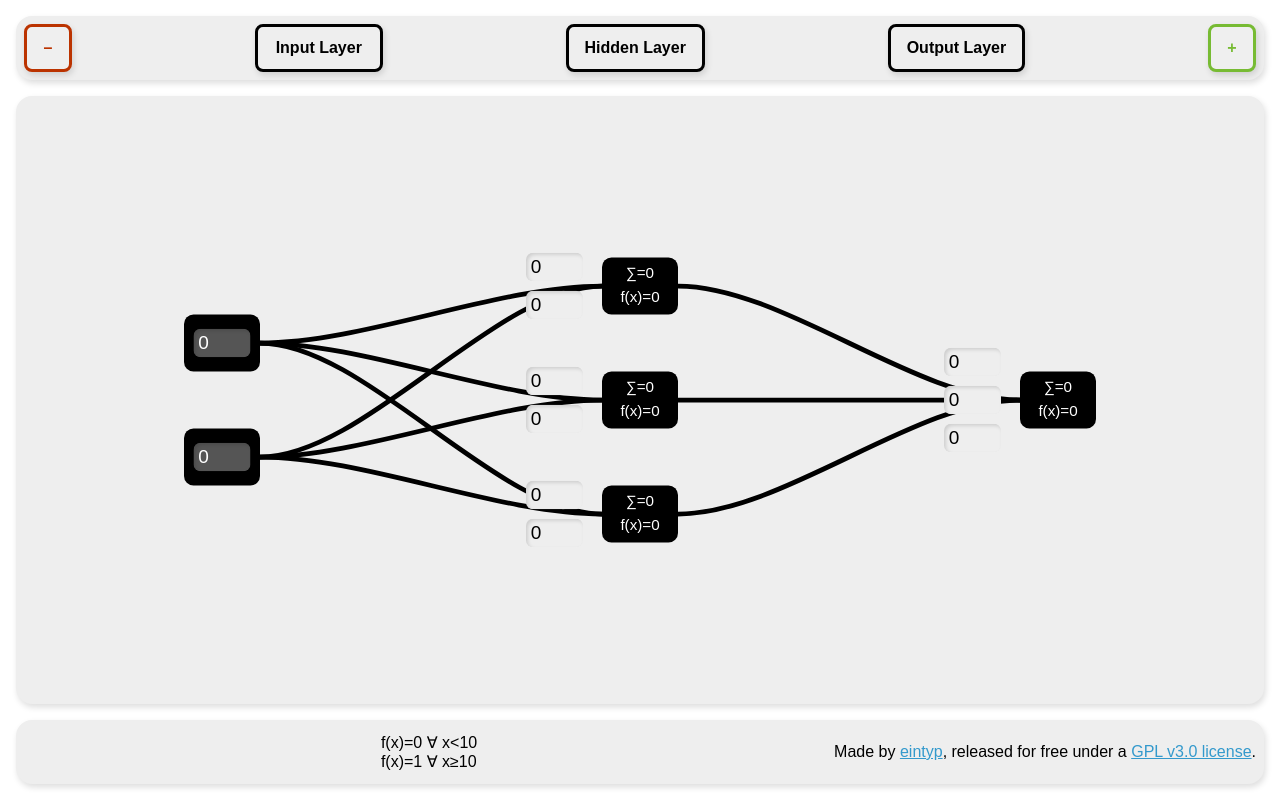
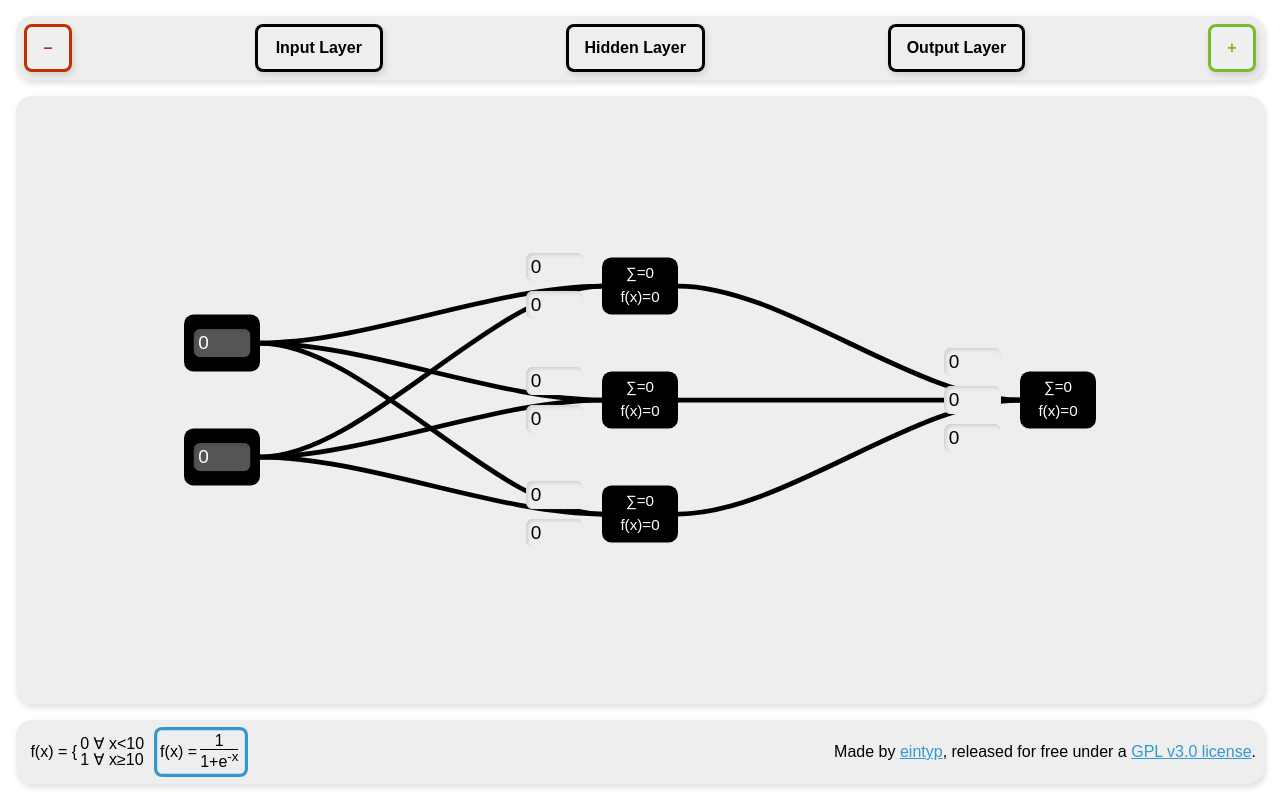
Before and after one commit to eintyp/edunet, a plain HTML site: page index.html in a window 1280 px wide. Drawn offline with Linux system fonts and the light colour scheme.

Commit message:
add function selector

```diff
--- a/index.html
+++ b/index.html
@@ -21,8 +21,30 @@
 		</svg>
 	</div>
 	<div class="section section-bottom">
-		<div></div>
-		<div class="function">f(x)=0 ∀ x&lt;10<br>f(x)=1 ∀ x≥10</div>
+
+		<form name="functionType" class="function-selector">
+			<label>
+				<input type="radio" name="function" value="threshold" checked>
+				<div class="function">
+					f(x) = {
+					<span class="stack">
+						<span>0 ∀ x&lt;10</span>
+						<span>1 ∀ x≥10</span>
+					</span>
+				</div>
+			</label>
+			<label>
+				<input type="radio" name="function" value="sigmoid" checked>
+				<div class="function">
+					f(x) =
+					<span class="fraction">
+						<span>1</span>
+						<span>1+e<sup>-x</sup></span>
+					</span>
+				</div>
+	    	</label>
+		</form>
+
 		<div class="copyright">Made by <a href="https://github.com/eintyp">eintyp</a>, released for free under a <a href="https://github.com/eintyp/edunet/blob/main/LICENSE">GPL v3.0 license</a>.</div>
 	</div>
 </body>
--- a/index.scss
+++ b/index.scss
@@ -177,4 +177,49 @@ button {
 
 	}
 
+
+	.function-selector {
+		display: flex;
+
+		input {
+			position: absolute;
+			left: -10rem;
+
+			&:checked + .function {
+				box-shadow: 0 0 0 .2rem $focus-color inset;
+			}
+		}
+
+		.function {
+			display: flex;
+			align-items: center;
+			box-sizing: border-box;
+			height: 100%;
+			padding: .4rem;
+			border-radius: .5rem;
+
+			&:hover {
+				background-color: #ddd;
+			}
+
+			.stack, .fraction {
+				display: flex;
+				flex-direction: column;
+				padding: 0 .2em;
+				line-height: 1;
+			}
+
+			.fraction {
+				text-align: center;
+
+				> :first-child {
+					border-bottom: 1px solid;
+				}
+
+			}
+
+		}
+	}
+
+
 }
--- a/main.js
+++ b/main.js
@@ -24,6 +24,11 @@ document.addEventListener('DOMContentLoaded', () => {
 		];
 	}
 
+	const functionTemplates = {
+		threshold: x => ( x < 10 ? 0 : 1 ),
+		sigmoid: x => 1 / (1 + Math.E ** (-1 * (x - 0)))
+	};
+	let f = functionTemplates['threshold'];
 
 
 
@@ -157,8 +162,6 @@ document.addEventListener('DOMContentLoaded', () => {
 		calc();
 	}
 
-	let f = (x) => ( x < 10 ? 0 : 1 );
-
 	let calc = () => {
 		let neurons = [];
 		let neuronCount = 1;
@@ -274,6 +277,11 @@ document.addEventListener('DOMContentLoaded', () => {
 		document.querySelector('.canvas .overlay').innerHTML = '';
 		buildNetwork();
 		buildLabels();
+
+		document.forms.functionType.addEventListener('change', e => {
+			f = functionTemplates[document.forms.functionType.function.value];
+			calc();
+		});
 	}
 
 
```
Also changed, not shown: index.css.
